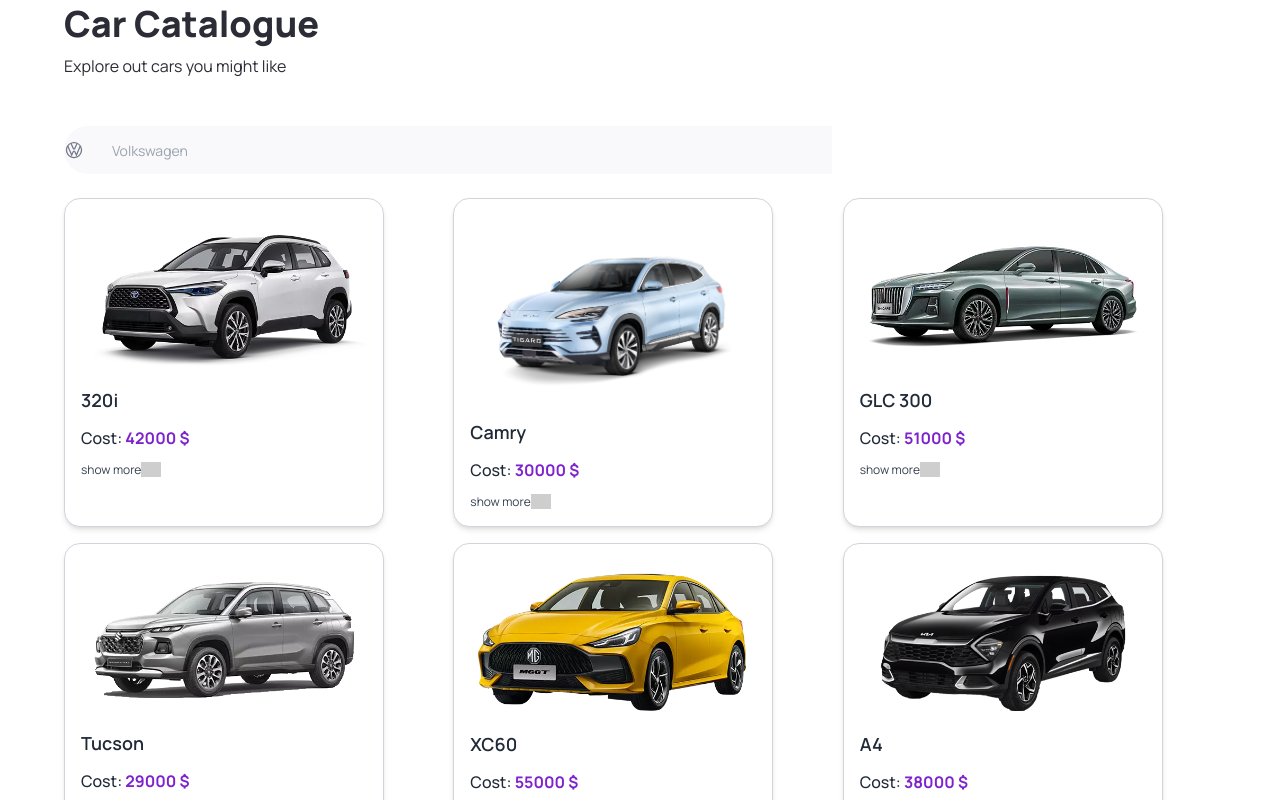
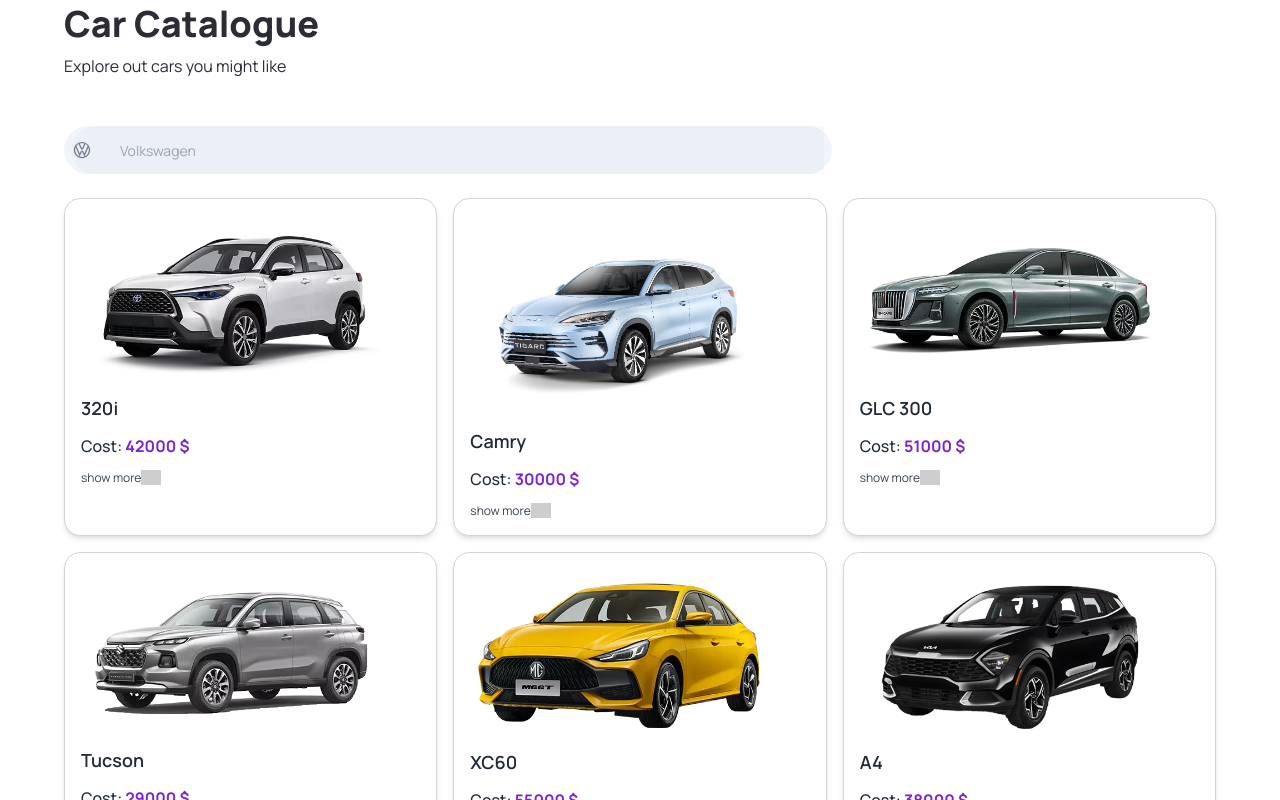
Before and after one commit to taniaa-sh/AutoStore, a Next.js app: page / in a window 1280 px wide. Shown: the part 860-1660 px from the top of the page. Built offline with nearby package versions, Linux system fonts and the light colour scheme; grey boxes are pictures that could not be loaded.

Commit message:
fix bugs

```diff
--- a/src/app/page.tsx
+++ b/src/app/page.tsx
@@ -32,7 +32,7 @@
         <div className="home__filters">
           <SearchBar />
         </div>
-        <div className="mt-6 gap-4 mx-auto grid grid-cols-1 md:grid-cols-2 lg:grid-cols-3">
+        <div className="mt-6 gap-4 !mx-auto grid grid-cols-1 md:grid-cols-2 lg:grid-cols-3">
           {
             data.map((car: CarItemType) => (
               <AutoCard
@@ -43,11 +43,6 @@
               />
             ))
           }
-          {/* <AutoCard
-          imgUrl= {"/hero.png" }
-          title="Toyota"
-          amount={100}
-        /> */}
         </div>
       </div>
     </main>
--- /dev/null
+++ b/src/app/pageDetail/[id]/page.tsx
@@ -0,0 +1,9 @@
+"use client";
+export default function PageDetail() {
+
+  return (
+    <main className="overflow-hidden">
+        fffff
+    </main>
+  );
+}
--- a/src/components/AutoCard.tsx
+++ b/src/components/AutoCard.tsx
@@ -17,13 +17,13 @@
       animate={{ opacity: 1, y: 0 }}
       transition={{ duration: 0.5, ease: 'easeOut' }}
       whileHover={{ scale: 1.05 }}
-      className="border border-gray-300 rounded-2xl shadow-md hover:shadow-xl transition-all duration-100 flex flex-col gap-3 p-4 w-[320px] bg-white cursor-pointer"
+      className="border border-gray-300 rounded-2xl shadow-md hover:shadow-xl transition-all duration-100 flex flex-col gap-3 p-4 bg-white cursor-pointer"
     >
       <Image
         src={props.imgUrl}
         alt="car image"
         width={300}
-        height={200}
+        height={300}
         className="rounded-lg object-cover transition-all duration-300"
       />
       <h4 className="text-lg font-semibold text-gray-800">{props.title}</h4>
--- a/src/components/SearchBar.tsx
+++ b/src/components/SearchBar.tsx
@@ -12,7 +12,7 @@
 
   return (
     <form className='searchbar' onSubmit={hanleSearch}>
-        <div className='searchbar__item'>
+        <div className='searchbar__item bg-slate-100 px-2 rounded-full'>
             <SearchManufacturer
             manufacturer = {manufacturer}
             setManufacturer = {setManufacturer}
```
